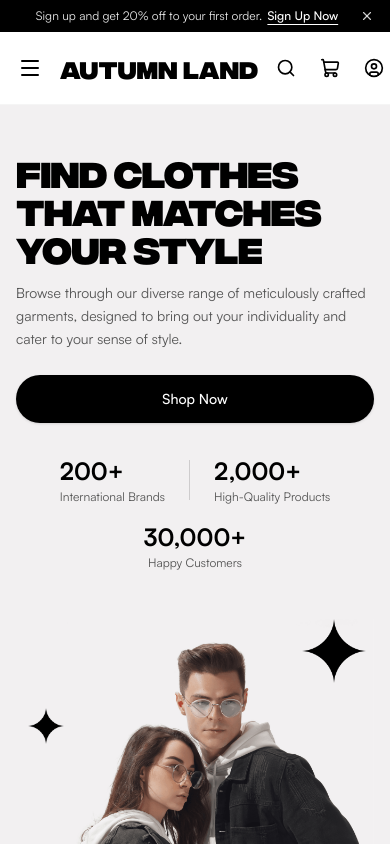
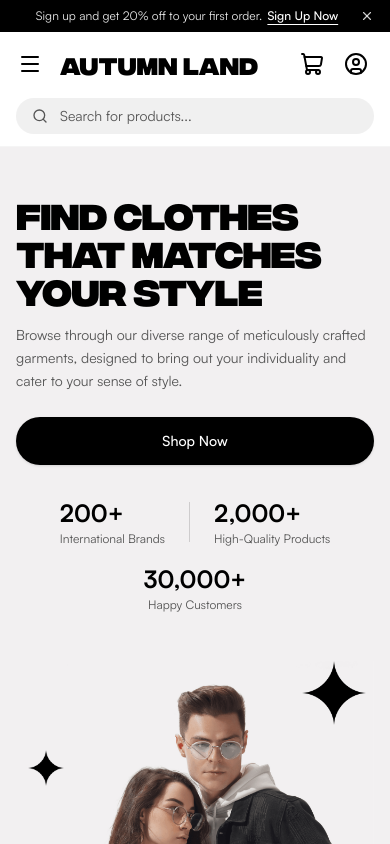
Before and after one commit to jubayers-r/autumnland-client, a Next.js app: page / in a window 390 px wide. Shown: the top 844 px of the page. Built offline with nearby package versions, Linux system fonts and the light colour scheme; no server answers.

Commit message:
feat(header): implement mobile 2-tier search navbar with scroll-collapse sticky state

```diff
--- a/components/header/Header.tsx
+++ b/components/header/Header.tsx
@@ -1,3 +1,5 @@
+"use client";
+
 import * as React from "react";
 import { TopBanner } from "./TopBanner";
 import { Navbar } from "./Navbar";
@@ -8,10 +10,28 @@ interface HeaderProps {
 }
 
 export function Header({ className }: HeaderProps) {
+  const [isScrolled, setIsScrolled] = React.useState(false);
+
+  React.useEffect(() => {
+    const handleScroll = () => {
+      setIsScrolled(window.scrollY > 25);
+    };
+    handleScroll();
+    window.addEventListener("scroll", handleScroll, { passive: true });
+    return () => window.removeEventListener("scroll", handleScroll);
+  }, []);
+
   return (
     <header className={cn("w-full sticky top-0 z-50 flex flex-col", className)}>
-      <TopBanner />
-      <Navbar />
+      <div
+        className={cn(
+          "transition-all duration-300 overflow-hidden",
+          isScrolled ? "max-h-0 opacity-0 pointer-events-none" : "max-h-12 opacity-100"
+        )}
+      >
+        <TopBanner />
+      </div>
+      <Navbar isScrolled={isScrolled} />
     </header>
   );
 }
--- a/components/header/Navbar.tsx
+++ b/components/header/Navbar.tsx
@@ -3,7 +3,7 @@
 import * as React from "react";
 import Link from "next/link";
 import { useRouter } from "next/navigation";
-import { Menu, Search, ShoppingCart, CircleUser, ChevronDown, X, Sparkles } from "lucide-react";
+import { Menu, Search, ShoppingCart, CircleUser, ChevronDown, Sparkles } from "lucide-react";
 import {
   Sheet,
   SheetContent,
@@ -16,12 +16,25 @@ import { cn } from "@/lib/utils";
 
 interface NavbarProps {
   className?: string;
+  isScrolled?: boolean;
 }
 
-export function Navbar({ className }: NavbarProps) {
+export function Navbar({ className, isScrolled: isScrolledProp }: NavbarProps) {
   const router = useRouter();
-  const [mobileSearchOpen, setMobileSearchOpen] = React.useState(false);
   const [searchQuery, setSearchQuery] = React.useState("");
+  const [internalScrolled, setInternalScrolled] = React.useState(false);
+
+  React.useEffect(() => {
+    if (isScrolledProp !== undefined) return;
+    const handleScroll = () => {
+      setInternalScrolled(window.scrollY > 25);
+    };
+    handleScroll();
+    window.addEventListener("scroll", handleScroll, { passive: true });
+    return () => window.removeEventListener("scroll", handleScroll);
+  }, [isScrolledProp]);
+
+  const isScrolled = isScrolledProp !== undefined ? isScrolledProp : internalScrolled;
 
   const handleSearchSubmit = (e: React.FormEvent) => {
     e.preventDefault();
@@ -30,28 +43,8 @@ export function Navbar({ className }: NavbarProps) {
     }
   };
 
-  return (
-    <nav
-      className={cn(
-        "w-full bg-background/95 backdrop-blur-sm border-b border-border/40 transition-colors",
-        className
-      )}
-    >
-      <div className="max-w-[1440px] mx-auto px-4 sm:px-6 lg:px-10 xl:px-12 h-18 sm:h-20 flex items-center justify-between gap-3 sm:gap-6 lg:gap-10">
-        {/* Left Side: Mobile Menu Trigger + Logo */}
-        <div className="flex items-center gap-3 sm:gap-4 shrink-0">
-          {/* Mobile Sheet Trigger */}
-          <Sheet>
-            <SheetTrigger asChild>
-              <button
-                type="button"
-                aria-label="Open navigation menu"
-                className="md:hidden p-1.5 -ml-1 text-foreground hover:bg-secondary rounded-full transition-colors focus:outline-none focus-visible:ring-2 focus-visible:ring-ring"
-              >
-                <Menu className="size-6" />
-              </button>
-            </SheetTrigger>
-
+  // Reusable Mobile Drawer Navigation Menu
+  const mobileDrawer = (
     <SheetContent side="left" className="w-[85vw] max-w-xs p-0 flex flex-col bg-background">
       <SheetHeader className="p-6 border-b border-border/40 text-left">
         <SheetTitle className="font-heading font-black text-xl tracking-normal uppercase">
@@ -154,8 +147,132 @@ export function Navbar({ className }: NavbarProps) {
         </SheetClose>
       </div>
     </SheetContent>
+  );
+
+  return (
+    <nav
+      className={cn(
+        "w-full bg-background/95 backdrop-blur-sm border-b border-border/40 transition-colors",
+        className
+      )}
+    >
+      {/* =========================================================================
+          1. MOBILE VIEW (md:hidden)
+          - Unscrolled: Row 1 (Hamburger, Logo, Cart, User) + Row 2 (Search Bar)
+          - Scrolled: Compact 1-row sticky (Hamburger + Search Bar + Cart)
+         ========================================================================= */}
+      <div className="md:hidden flex flex-col w-full">
+        {!isScrolled ? (
+          /* Initial Unscrolled Mobile Layout */
+          <div className="flex flex-col w-full">
+            {/* Row 1: Logo & Actions */}
+            <div className="h-16 px-4 flex items-center justify-between">
+              <div className="flex items-center gap-3">
+                <Sheet>
+                  <SheetTrigger asChild>
+                    <button
+                      type="button"
+                      aria-label="Open navigation menu"
+                      className="p-1.5 -ml-1 text-foreground hover:bg-secondary rounded-full transition-colors focus:outline-none focus-visible:ring-2 focus-visible:ring-ring"
+                    >
+                      <Menu className="size-6" />
+                    </button>
+                  </SheetTrigger>
+                  {mobileDrawer}
                 </Sheet>
 
+                <Link
+                  href="/"
+                  className="font-heading font-black text-2xl tracking-normal uppercase select-none text-foreground flex items-center"
+                >
+                  AUTUMN LAND
+                </Link>
+              </div>
+
+              <div className="flex items-center gap-2">
+                <Link
+                  href="/cart"
+                  aria-label="Shopping Cart"
+                  className="relative p-1.5 text-foreground hover:opacity-75 transition-opacity rounded-full focus:outline-none focus-visible:ring-2 focus-visible:ring-ring"
+                >
+                  <ShoppingCart className="size-6" />
+                </Link>
+
+                <Link
+                  href="/login"
+                  aria-label="User Account"
+                  className="p-1.5 text-foreground hover:opacity-75 transition-opacity rounded-full focus:outline-none focus-visible:ring-2 focus-visible:ring-ring"
+                >
+                  <CircleUser className="size-6" />
+                </Link>
+              </div>
+            </div>
+
+            {/* Row 2: Search Bar directly after logos and actions */}
+            <div className="px-4 pb-3 pt-0.5">
+              <form
+                onSubmit={handleSearchSubmit}
+                className="flex items-center gap-3 bg-[#F0F0F0] dark:bg-muted/80 rounded-full px-4 py-2 w-full focus-within:ring-2 focus-within:ring-foreground/20"
+              >
+                <Search className="size-4 text-muted-foreground shrink-0" />
+                <input
+                  type="search"
+                  value={searchQuery}
+                  onChange={(e) => setSearchQuery(e.target.value)}
+                  placeholder="Search for products..."
+                  className="w-full bg-transparent text-sm placeholder:text-muted-foreground focus:outline-none border-none text-foreground"
+                />
+              </form>
+            </div>
+          </div>
+        ) : (
+          /* Scrolled Mobile Layout: Hamburger + Search Bar + Cart */
+          <div className="h-14 px-3.5 flex items-center gap-3 justify-between animate-in fade-in duration-200">
+            <Sheet>
+              <SheetTrigger asChild>
+                <button
+                  type="button"
+                  aria-label="Open navigation menu"
+                  className="p-1.5 -ml-1 text-foreground hover:bg-secondary rounded-full shrink-0 transition-colors focus:outline-none focus-visible:ring-2 focus-visible:ring-ring"
+                >
+                  <Menu className="size-6" />
+                </button>
+              </SheetTrigger>
+              {mobileDrawer}
+            </Sheet>
+
+            {/* Center Expanded Search Bar */}
+            <form
+              onSubmit={handleSearchSubmit}
+              className="flex-1 flex items-center gap-2.5 bg-[#F0F0F0] dark:bg-muted/80 rounded-full px-3.5 py-1.5 focus-within:ring-2 focus-within:ring-foreground/20"
+            >
+              <Search className="size-4 text-muted-foreground shrink-0" />
+              <input
+                type="search"
+                value={searchQuery}
+                onChange={(e) => setSearchQuery(e.target.value)}
+                placeholder="Search for products..."
+                className="w-full bg-transparent text-sm placeholder:text-muted-foreground focus:outline-none border-none text-foreground"
+              />
+            </form>
+
+            {/* Right Cart Icon */}
+            <Link
+              href="/cart"
+              aria-label="Shopping Cart"
+              className="relative p-1.5 text-foreground hover:opacity-75 shrink-0 transition-opacity rounded-full focus:outline-none focus-visible:ring-2 focus-visible:ring-ring"
+            >
+              <ShoppingCart className="size-6" />
+            </Link>
+          </div>
+        )}
+      </div>
+
+      {/* =========================================================================
+          2. DESKTOP VIEW (hidden md:flex)
+          - Single-row layout matching reference
+         ========================================================================= */}
+      <div className="hidden md:flex max-w-[1440px] mx-auto px-4 sm:px-6 lg:px-10 xl:px-12 h-18 sm:h-20 items-center justify-between gap-3 sm:gap-6 lg:gap-10">
         {/* Brand Logo */}
         <Link
           href="/"
@@ -163,10 +280,9 @@ export function Navbar({ className }: NavbarProps) {
         >
           AUTUMN LAND
         </Link>
-        </div>
 
         {/* Center Desktop Navigation Links */}
-        <div className="hidden md:flex items-center gap-5 lg:gap-8 text-sm lg:text-base font-normal text-foreground shrink-0">
+        <div className="flex items-center gap-5 lg:gap-8 text-sm lg:text-base font-normal text-foreground shrink-0">
           {/* Shop Hover Dropdown */}
           <div className="relative group py-2">
             <button
@@ -233,7 +349,7 @@ export function Navbar({ className }: NavbarProps) {
         {/* Desktop Search Bar */}
         <form
           onSubmit={handleSearchSubmit}
-          className="hidden md:flex items-center gap-3 bg-[#F0F0F0] dark:bg-muted/80 rounded-full px-4 py-2.5 flex-1 max-w-sm lg:max-w-md xl:max-w-lg transition-all focus-within:ring-2 focus-within:ring-foreground/20"
+          className="flex items-center gap-3 bg-[#F0F0F0] dark:bg-muted/80 rounded-full px-4 py-2.5 flex-1 max-w-sm lg:max-w-md xl:max-w-lg transition-all focus-within:ring-2 focus-within:ring-foreground/20"
         >
           <Search className="size-4 sm:size-5 text-muted-foreground shrink-0" />
           <input
@@ -245,22 +361,8 @@ export function Navbar({ className }: NavbarProps) {
           />
         </form>
 
-        {/* Right Action Icons (Mobile & Desktop) */}
+        {/* Right Action Icons (Desktop) */}
         <div className="flex items-center gap-3 sm:gap-4 lg:gap-5 shrink-0">
-          {/* Mobile Search Toggle Button */}
-          <button
-            type="button"
-            onClick={() => setMobileSearchOpen((prev) => !prev)}
-            aria-label="Toggle search bar"
-            className="md:hidden p-1.5 text-foreground hover:opacity-75 transition-opacity rounded-full focus:outline-none focus-visible:ring-2 focus-visible:ring-ring"
-          >
-            {mobileSearchOpen ? (
-              <X className="size-5 sm:size-6" />
-            ) : (
-              <Search className="size-5 sm:size-6" />
-            )}
-          </button>
-
           {/* Cart Icon */}
           <Link
             href="/cart"
@@ -280,26 +382,6 @@ export function Navbar({ className }: NavbarProps) {
           </Link>
         </div>
       </div>
-
-      {/* Expandable Mobile Search Field */}
-      {mobileSearchOpen && (
-        <div className="md:hidden px-4 pb-3.5 pt-1 border-t border-border/30 bg-background animate-in slide-in-from-top-2 duration-200">
-          <form
-            onSubmit={handleSearchSubmit}
-            className="flex items-center gap-3 bg-[#F0F0F0] dark:bg-muted/80 rounded-full px-4 py-2 w-full focus-within:ring-2 focus-within:ring-foreground/20"
-          >
-            <Search className="size-4 text-muted-foreground shrink-0" />
-            <input
-              type="search"
-              autoFocus
-              value={searchQuery}
-              onChange={(e) => setSearchQuery(e.target.value)}
-              placeholder="Search for products..."
-              className="w-full bg-transparent text-sm placeholder:text-muted-foreground focus:outline-none border-none text-foreground"
-            />
-          </form>
-        </div>
-      )}
     </nav>
   );
 }
```
Also changed, not shown: 1 other file (tests, documents, lock files or other folders). Lines whose indentation alone changed are shown as unchanged.
